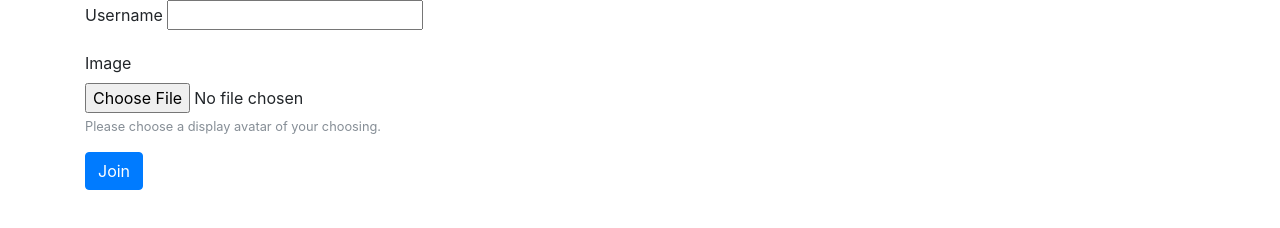
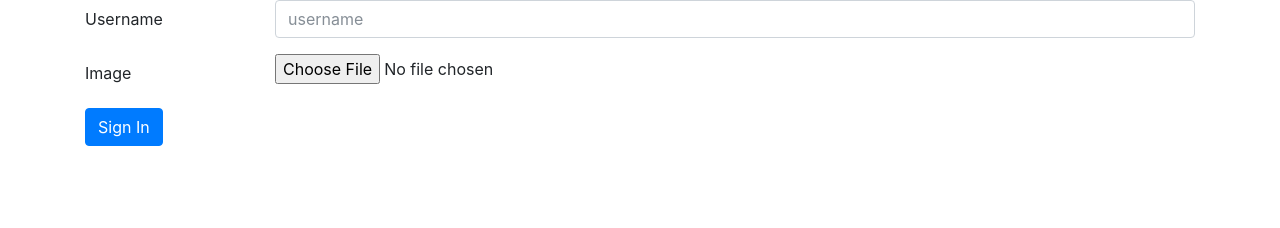
Before and after one commit to ALee-DF/vr-conference, a website: page public/index.html in a window 1280 px wide. Drawn offline with nearby package versions, Linux system fonts and the light colour scheme.

Commit message:
Make Login Page a bit more professional. #2

```diff
--- a/public/index.html
+++ b/public/index.html
@@ -11,23 +11,29 @@
   <body>
     <div class="container">
       <form action="/signin" enctype="multipart/form-data" method="post">
-        <div class="form-group">
-          <label for="username">Username</label>
-          <input id="username" name="username" type="text required" />
+        <div class="form-group row">
+          <label for="username" class="col-sm-2 col-form-label">Username</label>
+          <div class="col-sm-10">
+            <input
+              type="text required"
+              id="username"
+              class="form-control"
+              name="username"
+              placeholder="username"/>
           </div>
-        <div class="form-group">
-          <label for="user-image">Image</label>
+        </div>
+        <div class="form-group row">
+          <label for="user-image" class="col-sm-2 col-form-label">Image</label>
+            <div class="col-sm-10">
               <input
                type="file"
                id="user-image"
                class="form-control-file"
                aria-describedby="filehelp"
                name="user-image" />
-          <small id="filehelp" class="form-text text-muted">
-            Please choose a display avatar of your choosing.
-          </small>
             </div>
-        <button type="submit" class="btn btn-primary">Join</button>
+        </div>
+        <button type="submit" class="btn btn-primary">Sign In</button>
       </form>
     </div>
   </body>
```
Lines whose indentation alone changed are shown as unchanged.
